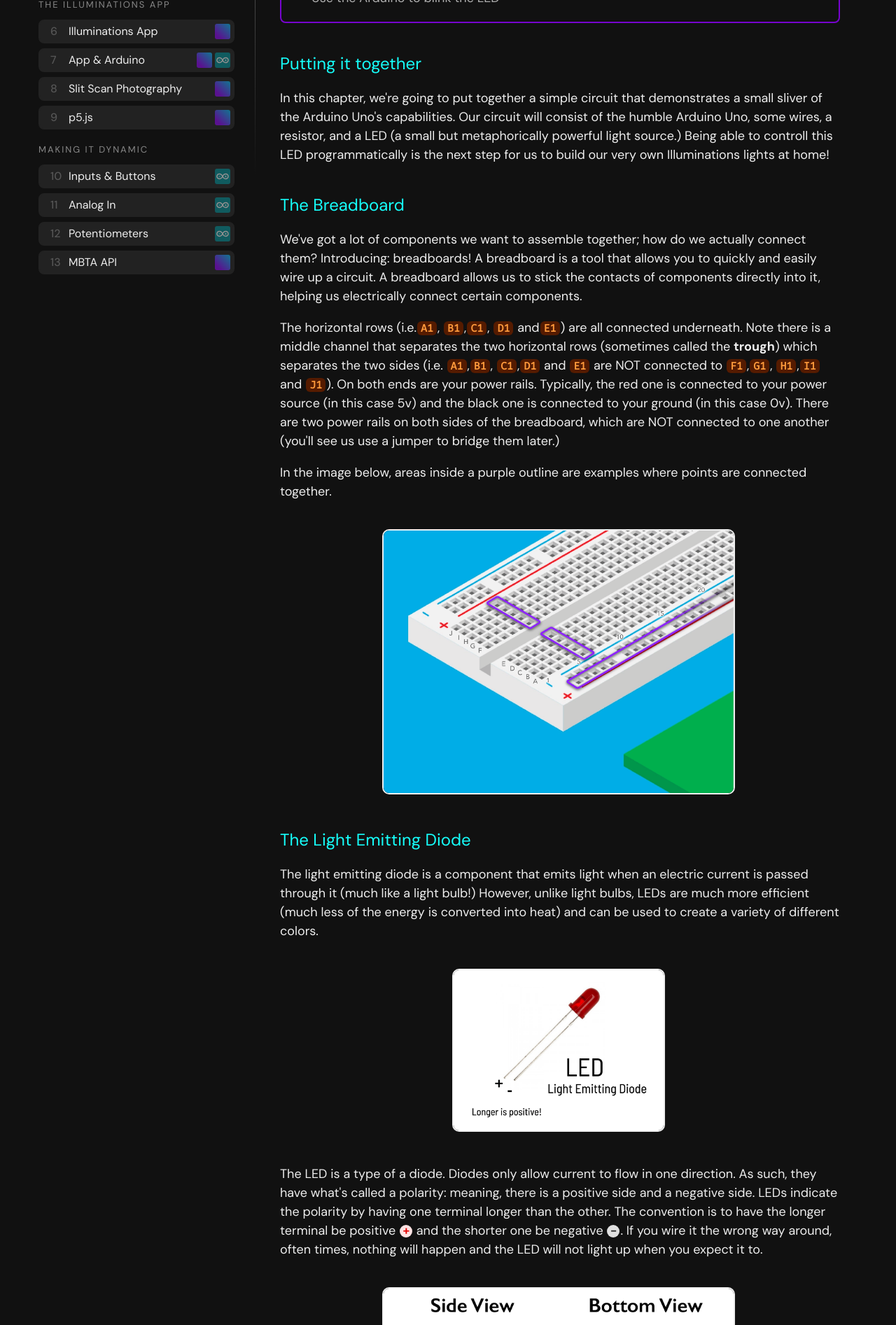
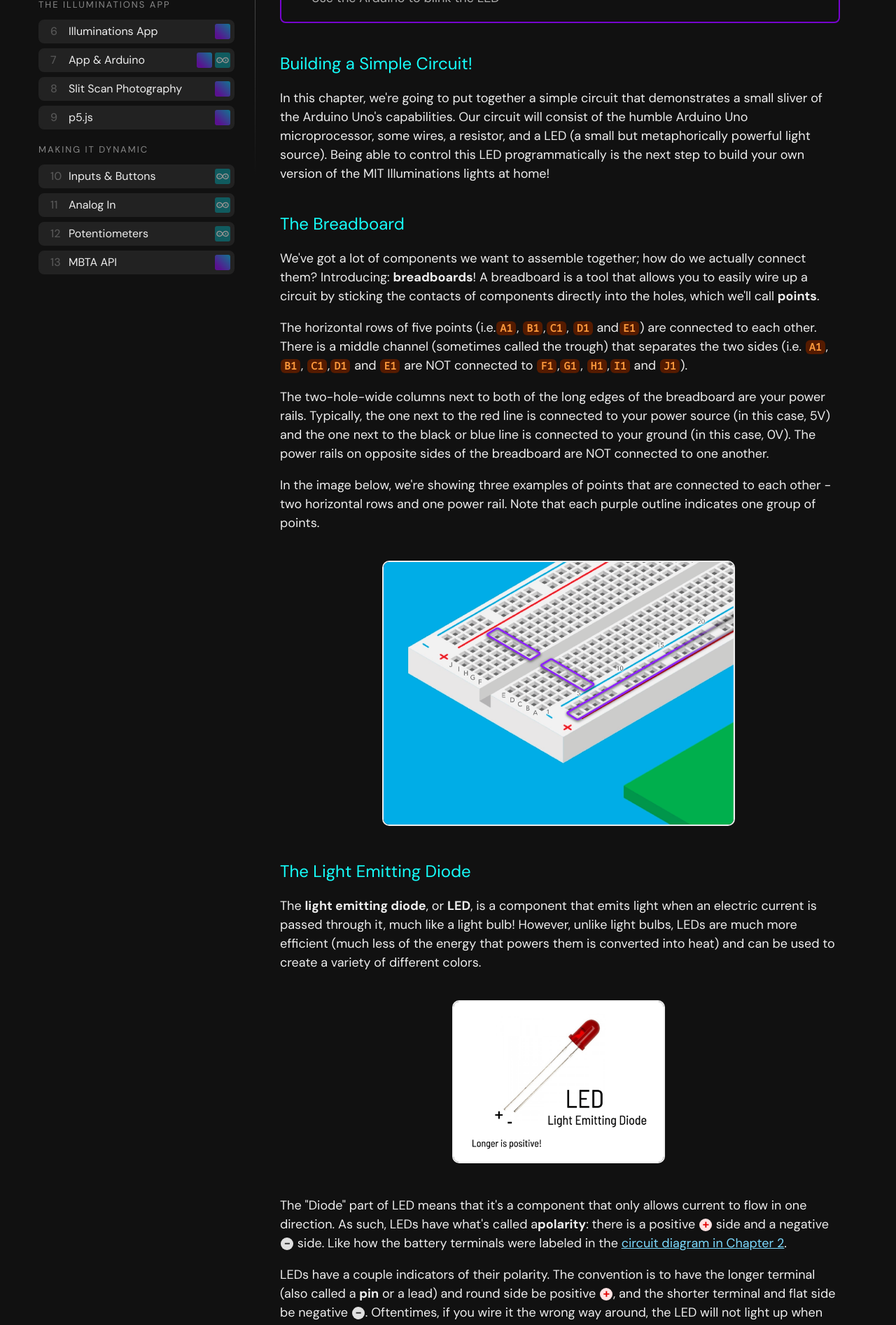
Before and after one commit to poofytoo/illuminations-seminar, a Next.js app in the folder src/: page /chapter/blink in a window 1280 px wide. Shown: the part 340-2233 px from the top of the page at 70% size. Built offline with nearby package versions, Linux system fonts and the light colour scheme.

Commit message:
feat: fixes for chapter 4

```diff
--- a/src/pages/chapter/blink.tsx
+++ b/src/pages/chapter/blink.tsx
@@ -12,6 +12,7 @@ import 'prismjs/components/prism-clike';
 import 'prismjs/components/prism-javascript';
 import 'prismjs/themes/prism-twilight.min.css';
 import PageNavigationButtons from '../../components/PageNavigationButtons';
+import Link from 'next/link';
 
 const Page = ({ data }: any) => {
   const [code, setCode] = useState(`// MIT Illuminations 2022
@@ -48,33 +49,33 @@ void loop() {
             <li>Use the Arduino to blink the LED</li>
           </ul>
         </div>
-        <h2>Putting it together</h2>
+        <h2>Building a Simple Circuit!</h2>
         <p>
           In this chapter, we're going to put together a simple circuit that
           demonstrates a small sliver of the Arduino Uno's capabilities. Our
-          circuit will consist of the humble Arduino Uno, some wires, a
-          resistor, and a LED (a small but metaphorically powerful light
-          source.) Being able to controll this LED programmatically is the next
-          step for us to build our very own Illuminations lights at home!
+          circuit will consist of the humble Arduino Uno microprocessor, some
+          wires, a resistor, and a LED (a small but metaphorically powerful
+          light source). Being able to control this LED programmatically is the
+          next step to build your own version of the MIT Illuminations lights at
+          home!
         </p>
         <h2>The Breadboard</h2>
         <p>
           We've got a lot of components we want to assemble together; how do we
-          actually connect them? Introducing: breadboards! A breadboard is a
-          tool that allows you to quickly and easily wire up a circuit. A
-          breadboard allows us to stick the contacts of components directly into
-          it, helping us electrically connect certain components.
+          actually connect them? Introducing: <strong>breadboards</strong>! A
+          breadboard is a tool that allows you to easily wire up a circuit by
+          sticking the contacts of components directly into the holes, which
+          we'll call <strong>points</strong>.
         </p>
         <p>
-          The horizontal rows (i.e.
+          The horizontal rows of five points (i.e.
           <span className={styles.pin}>A1</span>,{' '}
           <span className={styles.pin}>B1</span>,
           <span className={styles.pin}>C1</span>,{' '}
           <span className={styles.pin}>D1</span> and
-          <span className={styles.pin}>E1</span>) are all connected underneath.
-          Note there is a middle channel that separates the two horizontal rows
-          (sometimes called the <strong>trough</strong>) which separates the two
-          sides (i.e. <span className={styles.pin}>A1</span>,
+          <span className={styles.pin}>E1</span>) are connected to each other.
+          There is a middle channel (sometimes called the trough) that separates
+          the two sides (i.e. <span className={styles.pin}>A1</span>,
           <span className={styles.pin}>B1</span>,{' '}
           <span className={styles.pin}>C1</span>,
           <span className={styles.pin}>D1</span> and{' '}
@@ -83,38 +84,50 @@ void loop() {
           <span className={styles.pin}>G1</span>,{' '}
           <span className={styles.pin}>H1</span>,
           <span className={styles.pin}>I1</span> and{' '}
-          <span className={styles.pin}>J1</span>). On both ends are your power
-          rails. Typically, the red one is connected to your power source (in
-          this case 5v) and the black one is connected to your ground (in this
-          case 0v). There are two power rails on both sides of the breadboard,
-          which are NOT connected to one another (you'll see us use a jumper to
-          bridge them later.)
+          <span className={styles.pin}>J1</span>).
         </p>
         <p>
-          In the image below, areas inside a purple outline are examples where
-          points are connected together.
+          The two-hole-wide columns next to both of the long edges of the
+          breadboard are your power rails. Typically, the one next to the red
+          line is connected to your power source (in this case, 5V) and the one
+          next to the black or blue line is connected to your ground (in this
+          case, 0V). The power rails on opposite sides of the breadboard are NOT
+          connected to one another.
+        </p>
+        <p>
+          In the image below, we're showing three examples of points that are
+          connected to each other - two horizontal rows and one power rail. Note
+          that each purple outline indicates one group of points.
         </p>
         <GuideImage src="/images/guide/breadboard-graphic.png" size="MEDIUM" />
         <h2>The Light Emitting Diode</h2>
         <p>
-          The light emitting diode is a component that emits light when an
-          electric current is passed through it (much like a light bulb!)
-          However, unlike light bulbs, LEDs are much more efficient (much less
-          of the energy is converted into heat) and can be used to create a
-          variety of different colors.
+          The <strong>light emitting diode</strong>, or <strong>LED</strong>, is
+          a component that emits light when an electric current is passed
+          through it, much like a light bulb! However, unlike light bulbs, LEDs
+          are much more efficient (much less of the energy that powers them is
+          converted into heat) and can be used to create a variety of different
+          colors.
         </p>
         <GuideImage src="/images/guide/led-photo.png" size="SMALL" />
         <p>
-          The LED is a type of a diode. Diodes only allow current to flow in one
-          direction. As such, they have what's called a polarity: meaning, there
-          is a positive side and a negative side. LEDs indicate the polarity by
-          having one terminal longer than the other. The convention is to have
-          the longer terminal be positive{' '}
-          <span className={cx(styles.sign, styles.positive)}>+</span> and the
-          shorter one be negative{' '}
-          <span className={cx(styles.sign, styles.negative)}>-</span>. If you
-          wire it the wrong way around, often times, nothing will happen and the
-          LED will not light up when you expect it to.
+          The "Diode" part of LED means that it's a component that only allows
+          current to flow in one direction. As such, LEDs have what's called a
+          <strong>polarity</strong>: there is a positive{' '}
+          <span className={cx(styles.sign, styles.positive)}>+</span> side and a
+          negative <span className={cx(styles.sign, styles.negative)}>-</span>{' '}
+          side. Like how the battery terminals were labeled in the{' '}
+          <Link href="/chapter/electronics">circuit diagram in Chapter 2</Link>.
+        </p>
+        <p>
+          LEDs have a couple indicators of their polarity. The convention is to
+          have the longer terminal (also called a <strong>pin</strong> or a
+          lead) and round side be positive{' '}
+          <span className={cx(styles.sign, styles.positive)}>+</span>, and the
+          shorter terminal and flat side be negative{' '}
+          <span className={cx(styles.sign, styles.negative)}>-</span>.
+          Oftentimes, if you wire it the wrong way around, the LED will not
+          light up when you expect it to.
         </p>
         <GuideImage
           src="/images/guide/led-graphic-polarity.png"
@@ -123,42 +136,53 @@ void loop() {
         <h2>Let's wire it up!</h2>
         <h3>Prepare the Bus Lines</h3>
         <p>
-          Our first step is to set up the power bus lines. Staying with
-          convention, we will use the red buses for the 5V supply and the blue
-          buses for ground (0V). While not required, it's good practice to use
-          red wire for the positive power supply and black wire for the ground,
-          if those colors are available. We will not only connect the
-          microcontroller's <span className={styles.pin}>GND</span> and
-          <span className={styles.pin}>5V</span> pins to the busses, but we will
-          also connect the busses on the two sides of the breadboard so that the
-          busses on both sides of the board can be used.
+          Our first step is to connect both power rails on the breadboard to
+          each other, and then to a power source. When everything is set up, we
+          call them the <strong>power bus lines</strong> or{' '}
+          <strong>buses</strong> for short.
         </p>
-        <p>Wire the following:</p>
+        <p>
+          Before there's any electricity involved, we want to connect the power
+          rails on both sides of the breadboard. It's good practice to use red
+          wire for the red power rail (which will be connected to the 5V power
+          supply) and black wire for the blue power rail (which will be
+          connected to ground) - if those colors are available.
+        </p>
+        <p>On one end of the breadboard, wire the following::</p>
         <ul>
-          <li>left-side blue bus to right-side blue bus</li>
-          <li>left-side red bus to right-side red bus</li>
+          <li>
+            With red wire, connect the left-side red power rail to the
+            right-side red power rail
+          </li>
+          <li>
+            With black wire, connect the left-side blue power rail to the
+            right-side blue power rail
+          </li>
         </ul>
         <p>
-          While we may not be using both sides of these power rails just yet for
-          this exercise, it's always a good idea to have them wired up. It'll
-          save some headache later if you do decide to use them, (and wonder why
-          it's not working if you don't wire them up)
+          We won't be using both sides of these power rails for this exercise,
+          but it's always a good idea to have them wired up together. It'll save
+          you some prep-work later if or when you do decide to use both sides!
         </p>
         <p>
-          Let's now bring in power to our breadboard by connecting the arduino's
-          power (5v) and ground to the breadboard
+          Next, we can connect the Arduino Uno to bring in power to our
+          breadboard. Staying with convention, we will connect the red power
+          rail to the arduino's 5V power supply and the black or blue power rail
+          to the arduino's 0V ground.{' '}
         </p>
+        <p>On one side of the breadboard, wire the following:</p>
         <ul>
           <li>
-            Connect Arduino <span className={styles.pin}>5V</span> to a point on
-            the red power rail
+            With red wire, connect the Arduino Uno's 5V pin to a point on the
+            red power rail
           </li>
           <li>
-            Connect Arduino <span className={styles.pin}>GND</span> (you'll see
-            multiple and they all do the same) to a point on the blue ground
-            rail
+            With black wire, connect the Arduino Uno's ground pin (labeled{' '}
+            <span className={styles.pin}>GND</span>; you'll see multiple and
+            they all do the same thing) to a point on the blue power rail
           </li>
         </ul>
+        <p>Great! Your breadboard should look something like this:</p>
         <GuideImage
           src={[
             '/images/guide/breadboard-power-bus.png',
@@ -167,48 +191,56 @@ void loop() {
         />
         <h3>Attaching the LED</h3>
         <p>
-          We'll now add an LED to the breadboard. We've provided locations of
-          pins as suggestions - as long as you have the right connections,
-          you're good to go.
+          Now that our breadboard has power, we'll add an LED (along with a
+          resistor and a couple more wires). We've provided suggestions of which
+          points to insert wires or the component pins. But as long as you make
+          sure to use connected points on the breadboard, you should be good to
+          go.
         </p>
         <p>
           Remember that LEDs have polarity, so pay special attention to which
-          end goes where!
+          terminal goes where! You want the longer pin + to be closer to the 5V
+          power, and the shorter pin - to be closer to ground.
+        </p>
+        <p>
+          Here's how to set up your breadboard so it looks like the image below:{' '}
         </p>
         <ul>
           <li>
-            Bring Pin 2 of the Arduino <span className={styles.pin}>PIN 2</span>{' '}
-            to the board <span className={styles.pin}>J3</span>
+            Use a wire (any color will do, but it's good practice to use
+            something other than red or black) to connect the Arduino Uno{' '}
+            <span className={styles.pin}>PIN 2</span> to the board{' '}
+            <span className={styles.pin}>J3</span>
           </li>
           <li>
-            Grab the red LED. Place the longer end{' '}
+            Grab the red LED. Place the longer pin{' '}
             <span className={cx(styles.sign, styles.positive)}>+</span> into
-            <span className={styles.pin}>H3</span> and the shorter end{' '}
+            <span className={styles.pin}>H3</span> into H3 and the shorter pin{' '}
             <span className={cx(styles.sign, styles.negative)}>-</span> into
             <span className={styles.pin}>H4</span>.
           </li>
           <li>
-            Place a resistor on the board (220&#8486;) from
+            Place a 220&#8486; resistor from
             <span className={styles.pin}>G4</span> to{' '}
             <span className={styles.pin}>E4</span>
           </li>
           <li>
-            Finally, connect the resistor to ground
+            Use a black wire to connect
             <span className={styles.pin}>A4</span> to{' '}
-            <span className={styles.pin}>Gnd</span>
+            <span className={styles.pin}>Gnd</span> (the blue power bus that we
+            set up earlier)
           </li>
         </ul>
         <GuideImage src="/images/guide/breadboard-led-only.png" />
         <h2>Getting the Code Ready to Upload</h2>
         <p>
-          The final step to seeing our LED blink is to upload code to the
-          Arduino that will tell it to do that! Arduino has a great guide with
-          regards to uploading code onto the Arduino. This is a step that
-          sometimes can be a bit tricky (connection errors, etc.) so take your
-          time with it and believe in yourself!
+          The final step is to upload code to the Arduino Uno that will tell the
+          LED to blink! This is a step that sometimes can be a bit tricky
+          (connection errors, etc.) so take your time with it and believe in
+          yourself!
         </p>
         <p>
-          Arduino calls these code files "sketches". You can read the{' '}
+          Arduino calls these code files "sketches,"and they provide some great{' '}
           <a
             href="https://support.arduino.cc/hc/en-us/articles/4733418441116-Upload-a-sketch-in-Arduino-IDE"
             target="_BLANK"
@@ -220,8 +252,8 @@ void loop() {
         <h2>Uploading the Code!</h2>
         <p>
           Now, copy and paste the code below into your Arduino IDE and hit
-          upload! If you've done it successfully, you should see your LED
-          blinking!
+          upload! If you've done everything successfully, you should see your
+          LED blinking! Hooray!
         </p>
         <Editor
           value={code}
@@ -235,22 +267,26 @@ void loop() {
           }}
         />
         <p>
-          Hooray! Take a look at the code and see if you understand it. Try
-          modifying a couple of elements and then reuploading to see how it
-          responds. Can you make it blink faster?
+          Take a look at the code and see if you understand what each line does.
+          Try modifying a couple of elements and then reuploading to see how the
+          LED responds. Can you make it blink faster?
+        </p>
+        <h2>Troubleshooting</h2>
+        <p>
+          If something doesn't work - no fret! It's all part of the learning
+          process.
         </p>
         <p>
-          If something doesn't work - no fret! It's all part of the learning
-          process. Review the steps carefully, making sure you've wired up
-          everything as intended. Even a single connection being broken may
-          cause your circuit to not work!
+          Review the steps carefully, making sure you've wired up everything as
+          intended. Even a single connection being broken may cause your circuit
+          to not work!
         </p>
         <p>
-          If you're getting errors in the Arduino IDE, try to read through it to
-          see if there's anything decipherable to you. Those error messages are
-          more helpful then people often give them credit for. There may be a
-          lot of mumbo-jumbo, but usually a line or two will be in
-          human-readable language that will help you resolve the issue!
+          If you're getting errors in the Arduino IDE, try to read through the
+          error messages. They're more helpful than people often give them
+          credit for. There may be a lot of jargon, but usually a line or two
+          will be in human-readable language that will help you resolve the
+          issue!
         </p>
         <PageNavigationButtons />
       </div>
```
